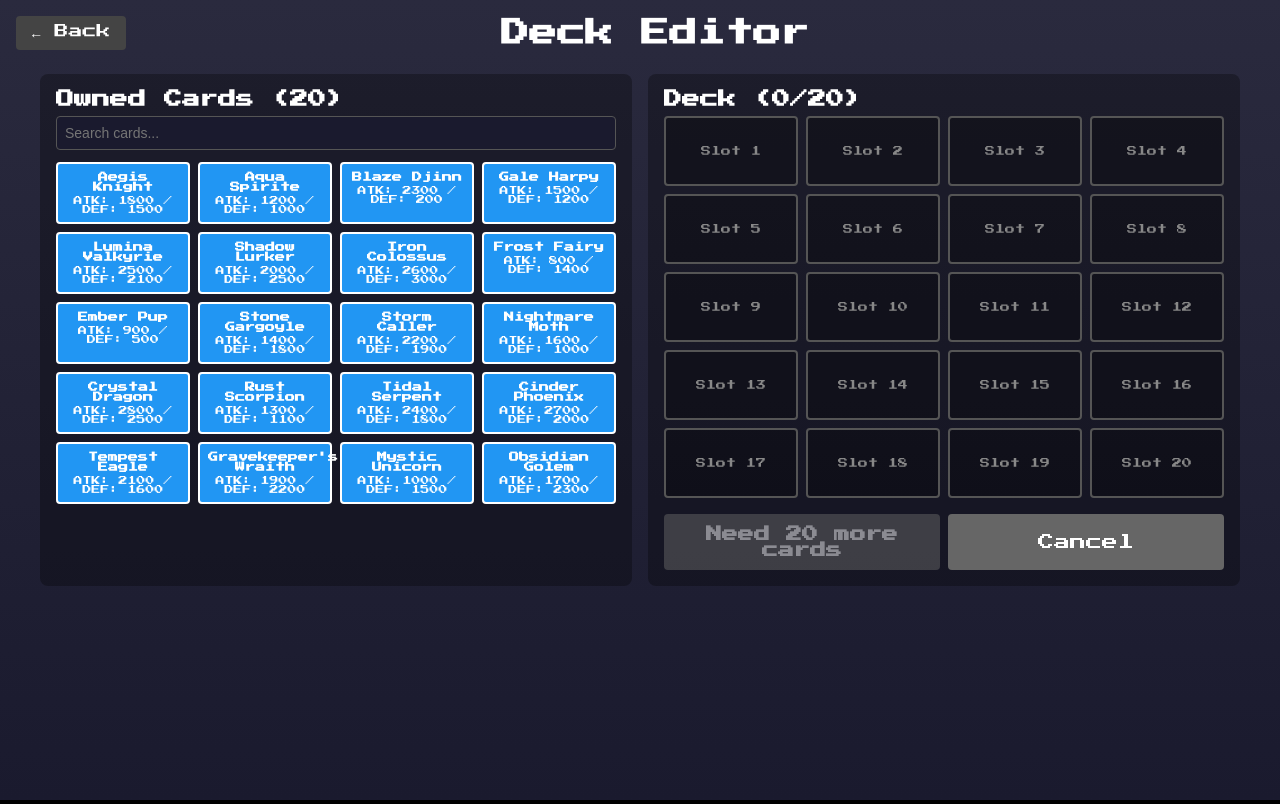
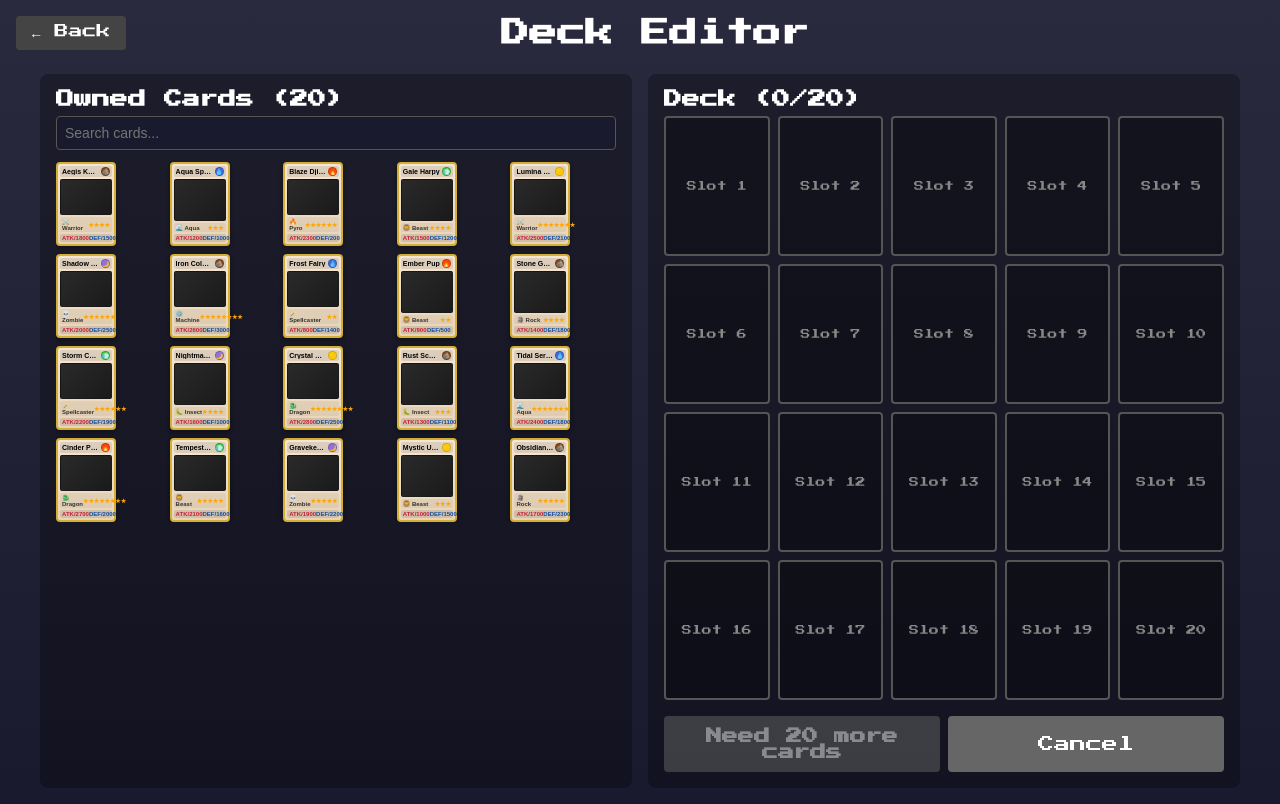
Before and after one commit to Tompozompo/forbidden-memories, a React (Vite) app: page /forbidden-memories/deck in a window 1280 px wide. Built offline with nearby package versions, Linux system fonts and the light colour scheme.

Commit message:
Use Card component in DeckEditScreen for consistent card rendering
Co-authored-by: Tompozompo <8508283+Tompozompo@users.noreply.github.com>

```diff
--- a/src/screens/DeckEditScreen.tsx
+++ b/src/screens/DeckEditScreen.tsx
@@ -3,6 +3,7 @@ import { useSaveStore } from '../store/saveStore';
 import cards from '../data/cards.json';
 import type { Card } from '../types';
 import { useState, useEffect } from 'react';
+import CardComponent from '../ui/Card';
 
 const allCards = cards as Card[];
 
@@ -139,7 +140,7 @@ function DeckEditScreen() {
             maxHeight: '500px',
             overflowY: 'auto',
             display: 'grid',
-            gridTemplateColumns: 'repeat(auto-fill, minmax(120px, 1fr))',
+            gridTemplateColumns: 'repeat(auto-fill, minmax(100px, 1fr))',
             gap: '8px',
           }}>
             {filteredCards.map((card) => {
@@ -152,15 +153,10 @@ function DeckEditScreen() {
                   key={card.id}
                   onClick={() => availableSlot !== -1 && handleCardClick(card.id, availableSlot)}
                   style={{
-                    padding: '8px',
-                    backgroundColor: availableSlot !== -1 ? '#2196f3' : '#555',
-                    border: '2px solid #fff',
-                    borderRadius: '4px',
                     cursor: availableSlot !== -1 ? 'pointer' : 'not-allowed',
                     opacity: availableSlot !== -1 ? 1 : 0.6,
-                    fontSize: '10px',
-                    textAlign: 'center',
                     transition: 'transform 0.2s',
+                    position: 'relative',
                   }}
                   onMouseEnter={(e) => {
                     if (availableSlot !== -1) {
@@ -173,15 +169,20 @@ function DeckEditScreen() {
                     }
                   }}
                 >
-                  <div style={{ fontWeight: 'bold', marginBottom: '4px' }}>{card.name}</div>
-                  {card.type === 'Monster' && (
-                    <div style={{ fontSize: '9px' }}>
-                      ATK: {card.atk ?? '?'} / DEF: {card.def ?? '?'}
-                    </div>
-                  )}
+                  <CardComponent card={card} size="small" />
                   {usedSlots.length > 0 && (
-                    <div style={{ fontSize: '8px', color: '#ffd700', marginTop: '2px' }}>
-                      In deck ({usedSlots.length}x)
+                    <div style={{
+                      position: 'absolute',
+                      bottom: '4px',
+                      right: '4px',
+                      fontSize: '10px',
+                      color: '#ffd700',
+                      backgroundColor: 'rgba(0, 0, 0, 0.8)',
+                      padding: '2px 4px',
+                      borderRadius: '2px',
+                      fontWeight: 'bold',
+                    }}>
+                      {usedSlots.length}x
                     </div>
                   )}
                 </div>
@@ -208,7 +209,7 @@ function DeckEditScreen() {
 
           <div style={{
             display: 'grid',
-            gridTemplateColumns: 'repeat(auto-fill, minmax(120px, 1fr))',
+            gridTemplateColumns: 'repeat(auto-fill, minmax(100px, 1fr))',
             gap: '8px',
             marginBottom: '16px',
           }}>
@@ -222,15 +223,14 @@ function DeckEditScreen() {
                     border: '2px solid',
                     borderColor: card ? '#4caf50' : '#555',
                     borderRadius: '4px',
-                    padding: '8px',
-                    minHeight: '70px',
+                    padding: '4px',
+                    minHeight: '140px',
                     display: 'flex',
                     alignItems: 'center',
                     justifyContent: 'center',
-                    backgroundColor: card ? 'rgba(76, 175, 80, 0.2)' : 'rgba(0, 0, 0, 0.3)',
+                    backgroundColor: card ? 'rgba(76, 175, 80, 0.1)' : 'rgba(0, 0, 0, 0.3)',
                     cursor: card ? 'pointer' : 'default',
                     textAlign: 'center',
-                    fontSize: '10px',
                     transition: 'transform 0.2s',
                   }}
                   onMouseEnter={(e) => {
@@ -245,16 +245,9 @@ function DeckEditScreen() {
                   }}
                 >
                   {card ? (
-                    <div>
-                      <div style={{ fontWeight: 'bold', marginBottom: '4px' }}>{card.name}</div>
-                      {card.type === 'Monster' && (
-                        <div style={{ fontSize: '9px' }}>
-                          {card.atk}/{card.def}
-                        </div>
-                      )}
-                    </div>
+                    <CardComponent card={card} size="small" />
                   ) : (
-                    <span style={{ color: '#888' }}>Slot {index + 1}</span>
+                    <span style={{ color: '#888', fontSize: '10px' }}>Slot {index + 1}</span>
                   )}
                 </div>
               );
```
